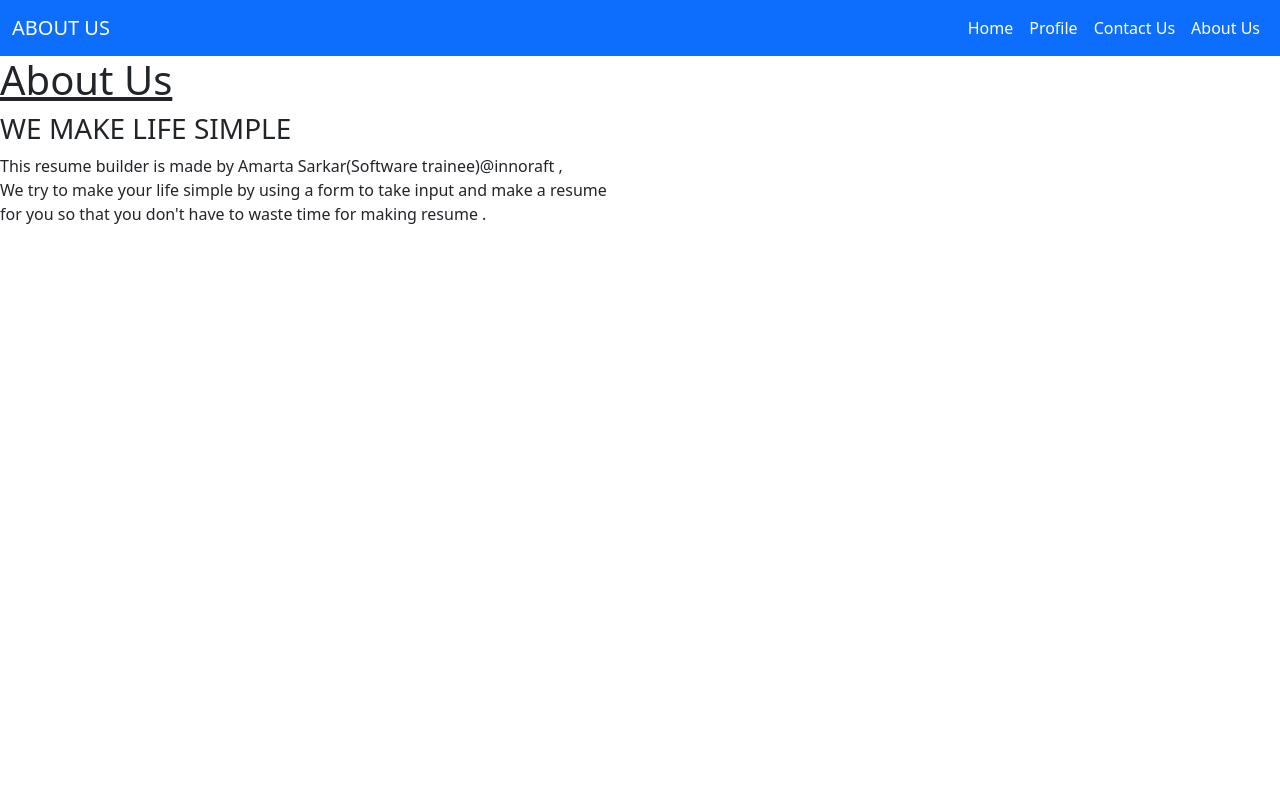
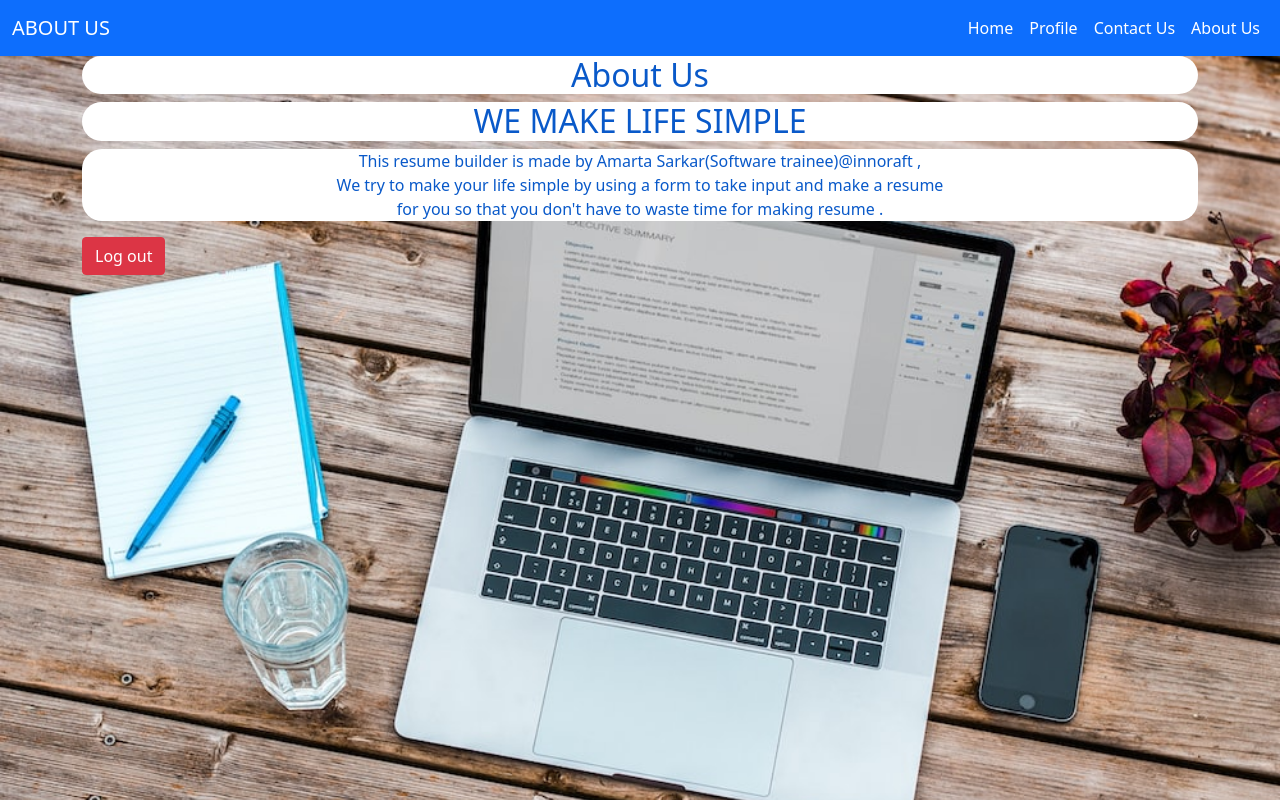
Before and after one commit to InnoraftxAmarta/resume_builder, a PHP site: page /view/about-us.php in a window 1280 px wide. Run offline with PHP 8.4, Linux system fonts and the light colour scheme.

Commit message:
Fixed: some changes

```diff
--- a/view/about-us.php
+++ b/view/about-us.php
@@ -5,9 +5,11 @@
     <meta http-equiv="X-UA-Compatible" content="IE=edge">
     <meta name="viewport" content="width=device-width, initial-scale=1.0">
     <link href="https://cdn.jsdelivr.net/npm/bootstrap@5.0.2/dist/css/bootstrap.min.css" rel="stylesheet" integrity="sha384-EVSTQN3/azprG1Anm3QDgpJLIm9Nao0Yz1ztcQTwFspd3yD65VohhpuuCOmLASjC" crossorigin="anonymous">
+    <link rel="stylesheet" href="css/style.css">
     <title>Document</title>
 </head>
 <body>
+
 <nav class="navbar navbar-expand-lg navbar-dark bg-primary">
   <div class="container-fluid">
     <a class="navbar-brand">ABOUT US </a>
@@ -32,15 +34,20 @@
     </div>
   </div>
 </nav>
+<div class="fillcon">
+<div class="container">
+<h2> About Us</h2>
 
-<h1> <u>About Us</u> </h1>
-
-<h3> WE MAKE LIFE SIMPLE </h3>
+<h2> WE MAKE LIFE SIMPLE </h2>
 
 <p>This resume builder is made by Amarta Sarkar(Software trainee)@innoraft , <br>
 We try to make your life simple by using a form to take input and make a resume <br>
 for you so that you don't have to waste time for making resume .
 </p>
-
+<form action="../controller/log-out.php">
+  <button type="submit" class="btn btn-danger">Log out</button>
+</form>
+</div>
+</div>
 </body>
 </html>
--- a/view/css/style.css
+++ b/view/css/style.css
@@ -5,7 +5,6 @@ body{
     width: 100%;
     height: 100%;
 }
-
 .row {
     background-color: white;
     border-radius: 30px;
@@ -15,8 +14,6 @@ body{
 .login img{
     border-top-left-radius: 30px;
     border-bottom-left-radius: 30px;
-
-
 }
 .rightdiv{
     background-color: rgb(91, 145, 221);
@@ -24,13 +21,11 @@ body{
     font-style: oblique;
     border-top-right-radius: 30px;
     border-bottom-right-radius: 30px;
-
 }
 .rightdiv h1{
     color: white;
     font-family: 'Ms Madi';
 }
-
 .inp{
     height:50px;
     width: 70%;
@@ -79,3 +74,27 @@ table , th, td, tr {
     border: 1px solid black;
     border-collapse: collapse;
 }
+
+.conhome{
+    width: 70%;
+    margin: 0 auto;
+    height: 100%;
+}
+.fillcon{
+    width: 100%;
+    background-image: url("../image/back.jpeg");
+    background-size:cover;
+    height: 93vh;
+}
+h2{
+    text-align: center;
+    background-color:white;
+    color: rgb(9, 89, 201);
+    border-radius: 30px;
+}
+p{
+    background-color:white;
+    color: rgb(9, 89, 201);
+    border-radius: 20px;
+    text-align: center;
+}
```
Also changed, not shown: controller/upload.php (+8 -2 lines), view/contact-us.php (+9 -3 lines), view/form.php (+30 -26 lines), view/home.php (+14 -9 lines), view/profile.php (+7 -4 lines), view/image/back.jpeg (added), view/saved_image/amir.jpg (added), 4 other files. Lines whose indentation alone changed are shown as unchanged.
